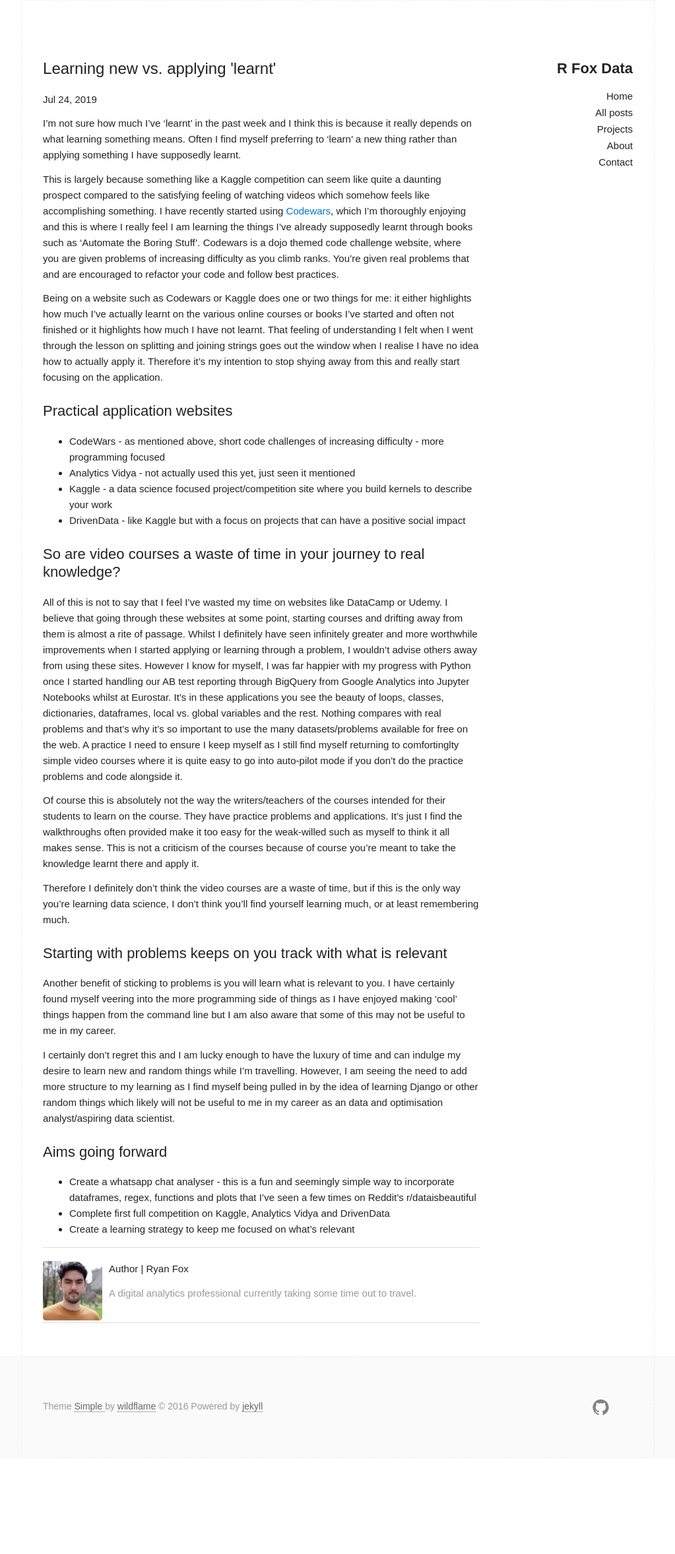
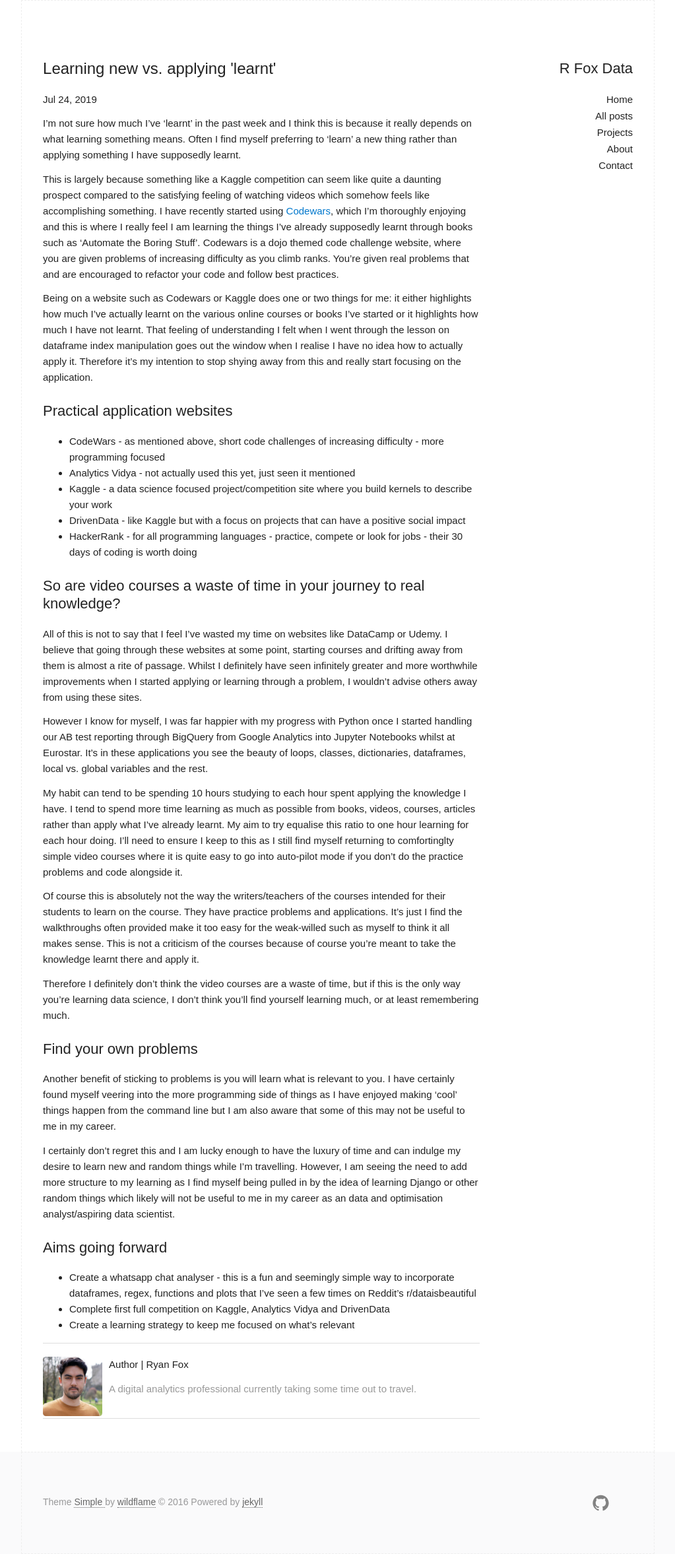
Before and after one commit to rjjfox/rjjfox.github.io, a Jekyll site: the page built from _posts/2019-07-24-learning-new-vs-applying-learnt.md, in a window 1280 px wide. Shown: the whole page at 66% size, without its empty margins (128-1151 px from the left). Built offline with Jekyll 4.4.1, drawn with Linux system fonts in a browser that asks for light colours; before the commit the page ends 2210 px from its top, so only the background shows below that.

Commit message:
update to practical websites

```diff
--- a/_posts/2019-07-24-learning-new-vs-applying-learnt.md
+++ b/_posts/2019-07-24-learning-new-vs-applying-learnt.md
@@ -13,7 +13,7 @@
 
 This is largely because something like a Kaggle competition can seem like quite a daunting prospect compared to the satisfying feeling of watching videos which somehow feels like accomplishing something. I have recently started using [Codewars](www.codewars.com), which I'm thoroughly enjoying and this is where I really feel I am learning the things I've already supposedly learnt through books such as 'Automate the Boring Stuff'. Codewars is a dojo themed code challenge website, where you are given problems of increasing difficulty as you climb ranks. You're given real problems that and are encouraged to refactor your code and follow best practices.
 
-Being on a website such as Codewars or Kaggle does one or two things for me: it either highlights how much I've actually learnt on the various online courses or books I've started and often not finished or it highlights how much I have not learnt. That feeling of understanding I felt when I went through the lesson on splitting and joining strings goes out the window when I realise I have no idea how to actually apply it. Therefore it's my intention to stop shying away from this and really start focusing on the application.
+Being on a website such as Codewars or Kaggle does one or two things for me: it either highlights how much I've actually learnt on the various online courses or books I've started or it highlights how much I have not learnt. That feeling of understanding I felt when I went through the lesson on dataframe index manipulation goes out the window when I realise I have no idea how to actually apply it. Therefore it's my intention to stop shying away from this and really start focusing on the application.
 
 ## Practical application websites
 
@@ -21,16 +21,21 @@
 - [Analytics Vidya](https://www.analyticsvidhya.com/){:target="_blank"} - not actually used this yet, just seen it mentioned
 - [Kaggle](https://www.kaggle.com/){:target="_blank"} - a data science focused project/competition site where you build kernels to describe your work
 - [DrivenData](https://www.drivendata.org/){:target="_blank"} - like Kaggle but with a focus on projects that can have a positive social impact
+- [HackerRank](https://www.hackerrank.com/){:target="_blank"} - for all programming languages - practice, compete or look for jobs - their 30 days of coding is worth doing
 
 ## So are video courses a waste of time in your journey to real knowledge?
 
-All of this is not to say that I feel I've wasted my time on websites like DataCamp or Udemy. I believe that going through these websites at some point, starting courses and drifting away from them is almost a rite of passage. Whilst I definitely have seen infinitely greater and more worthwhile improvements when I started applying or learning through a problem, I wouldn't advise others away from using these sites. However I know for myself, I was far happier with my progress with Python once I started handling our AB test reporting through BigQuery from Google Analytics into Jupyter Notebooks whilst at Eurostar. It's in these applications you see the beauty of loops, classes, dictionaries, dataframes, local vs. global variables and the rest. Nothing compares with real problems and that's why it's so important to use the many datasets/problems available for free on the web. A practice I need to ensure I keep myself as I still find myself returning to comfortinglty simple video courses where it is quite easy to go into auto-pilot mode if you don't do the practice problems and code alongside it.
+All of this is not to say that I feel I've wasted my time on websites like DataCamp or Udemy. I believe that going through these websites at some point, starting courses and drifting away from them is almost a rite of passage. Whilst I definitely have seen infinitely greater and more worthwhile improvements when I started applying or learning through a problem, I wouldn't advise others away from using these sites.
+
+However I know for myself, I was far happier with my progress with Python once I started handling our AB test reporting through BigQuery from Google Analytics into Jupyter Notebooks whilst at Eurostar. It's in these applications you see the beauty of loops, classes, dictionaries, dataframes, local vs. global variables and the rest.
+
+My habit can tend to be spending 10 hours studying to each hour spent applying the knowledge I have. I tend to spend more time learning as much as possible from books, videos, courses, articles rather than apply what I've already learnt. My aim to try equalise this ratio to one hour learning for each hour doing. I'll need to ensure I keep to this as I still find myself returning to comfortinglty simple video courses where it is quite easy to go into auto-pilot mode if you don't do the practice problems and code alongside it.
 
 Of course this is absolutely not the way the writers/teachers of the courses intended for their students to learn on the course. They have practice problems and applications. It's just I find the walkthroughs often provided make it too easy for the weak-willed such as myself to think it all makes sense. This is not a criticism of the courses because of course you're meant to take the knowledge learnt there and apply it.
 
 Therefore I definitely don't think the video courses are a waste of time, but if this is the only way you're learning data science, I don't think you'll find yourself learning much, or at least remembering much.
 
-## Starting with problems keeps on you track with what is relevant
+## Find your own problems
 
 Another benefit of sticking to problems is you will learn what is relevant to you. I have certainly found myself veering into the more programming side of things as I have enjoyed making 'cool' things happen from the command line but I am also aware that some of this may not be useful to me in my career.
 
--- a/_sass/_base.scss
+++ b/_sass/_base.scss
@@ -146,7 +146,7 @@
 
 /* Typography
 –––––––––––––––––––––––––––––––––––––––––––––––––– */
-h1, h2 {
+h1, div:not(.category-name) h2 {
   margin-top: 2.5rem;
   margin-bottom: 2rem;
   font-weight: 400; }
@@ -179,8 +179,7 @@
 
 /* Links
 –––––––––––––––––––––––––––––––––––––––––––––––––– */
-a,
-header a {
+a {
   color: #222;
   text-decoration: none;
   //background-color: transparent;
```
